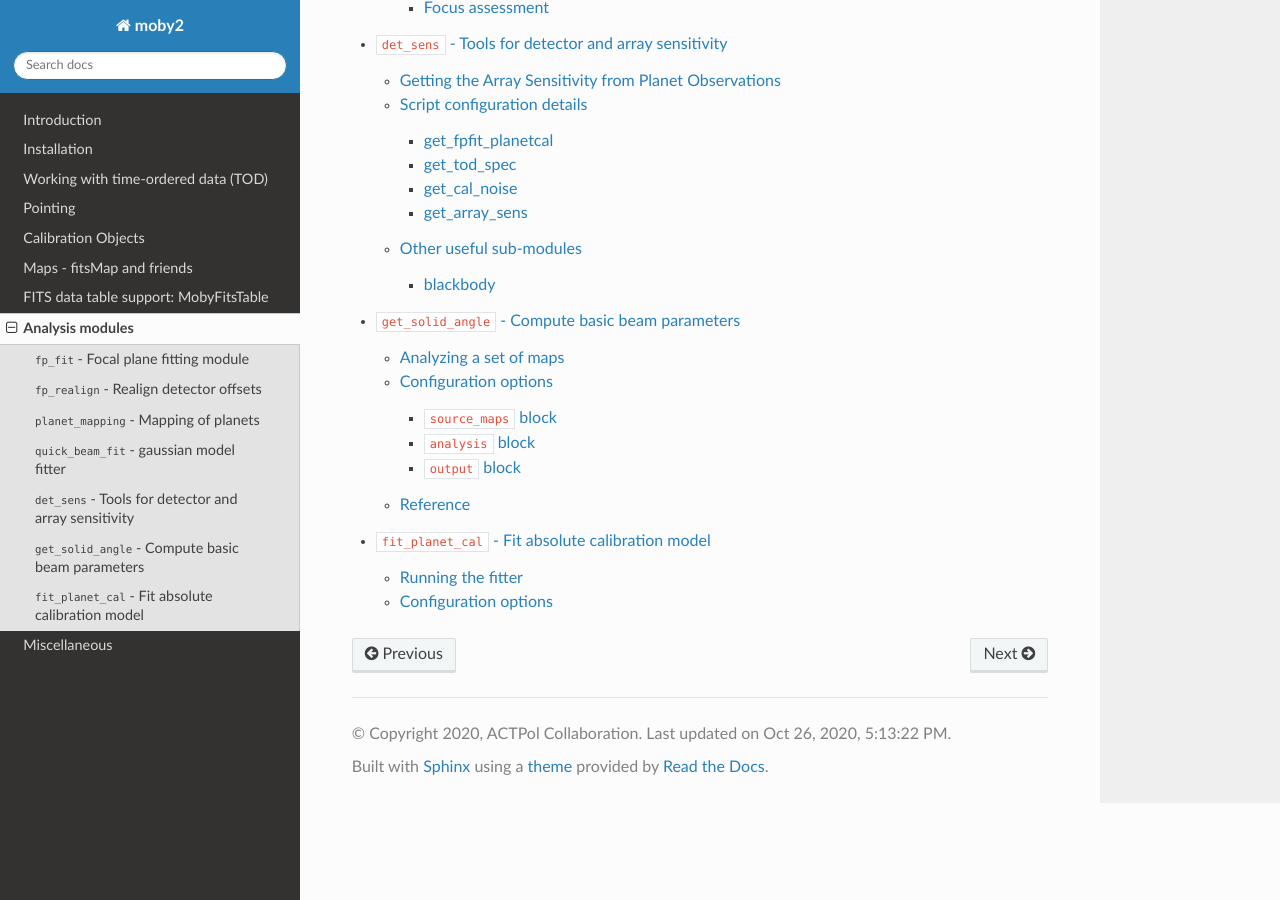
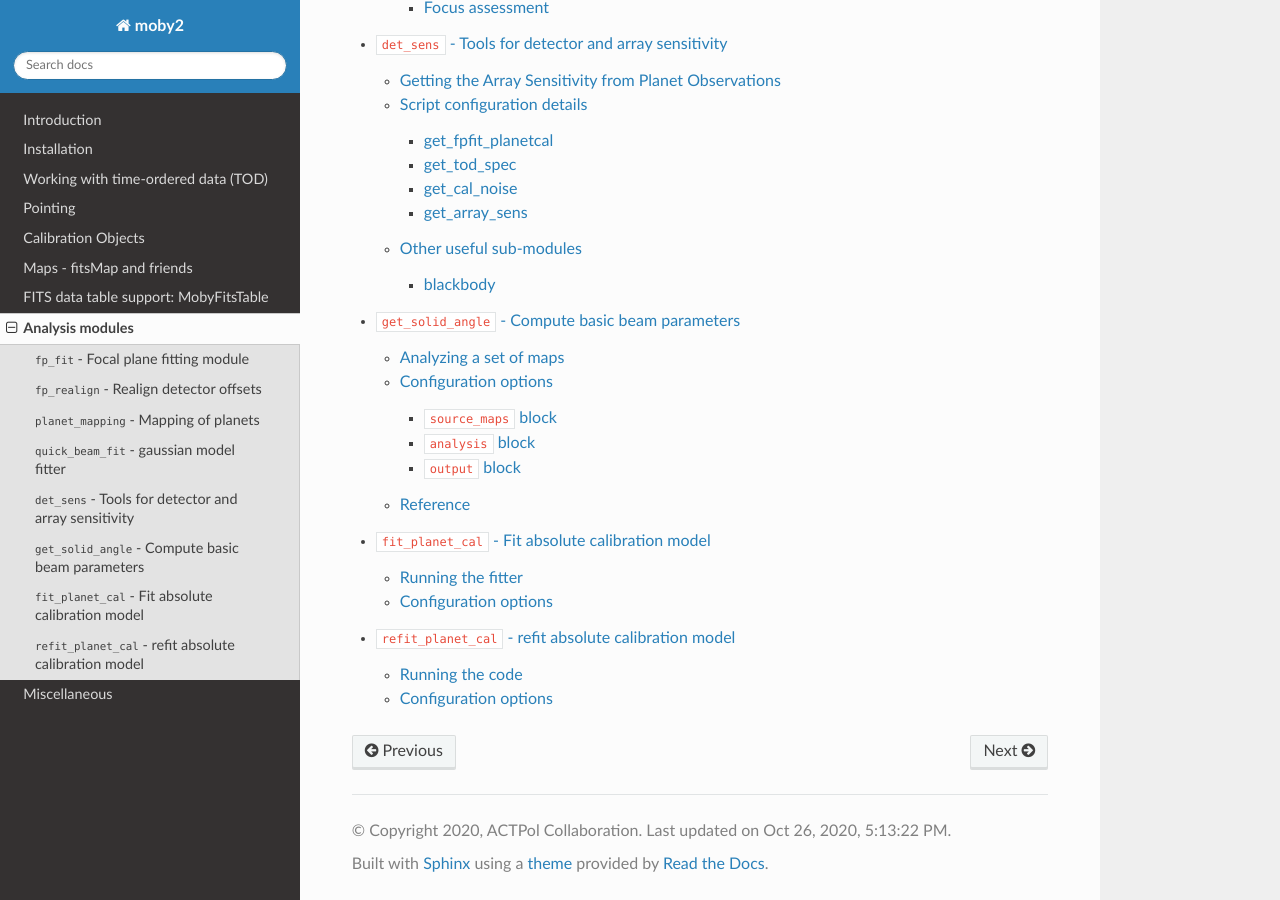
Before and after one commit to ACTCollaboration/moby2, a Sphinx documentation site: the page built from docs/analysis.rst, in a window 1280 px wide and 900 px high, scrolled down 1096 px. Built offline with Sphinx 7.4.7 and the Read the Docs theme 2.0.0, drawn with Linux system fonts in a browser that asks for light colours; some of the changed lines change nothing that is shown.

Commit message:
docs: for det_sens.refit_planet_cal

```diff
--- a/docs/analysis.rst
+++ b/docs/analysis.rst
@@ -18,3 +18,4 @@
   det_sens
   get_solid_angle
   fit_planet_cal
+  refit_planet_cal
--- /dev/null
+++ b/docs/refit_planet_cal.rst
@@ -0,0 +1,38 @@
+.. -*- mode: rst ; mode: auto-fill -*-
+
+=======================================================
+``refit_planet_cal`` - refit absolute calibration model
+=======================================================
+
+This script lives in ``analysis.det_sens``.  Its purpose is to
+re-analyze planet peak height results and produce a full absolute
+calibration (AbsCal) model for multiple seasons, arrays, and bands.
+
+This code consumes the output from one or more fit_planet_cal runs,
+allowing the user to combine results and apply them to different time
+ranges.
+
+Running the code
+================
+
+After setting up the configuration file (see below), run:
+
+.. code-block:: bash
+
+  moby2 refit_planet_cal fit_planet_cal.in
+
+This will call the driver program in
+:meth:`~moby2.analysis.det_sens.refit_planet_cal.main`.
+
+Running that will produce plots and a calibration model file, of the
+form ``models_<tag>_cand.fits``.  When the model is acceptable, rename
+to ``models_<tag>.fits`` and run::
+
+  moby2 refit_planet_cal fit_planet_cal.in --write-abscal
+
+This will cause the AbsCal files (hdf5 and txt) to be written out.
+
+Configuration options
+=====================
+
+Configuration options are described in the example config file,
```
Also changed, not shown: 1 other file.
